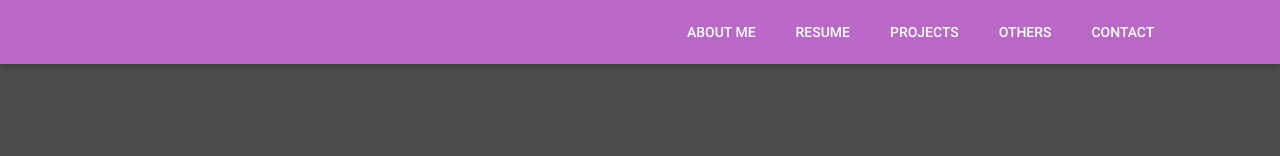
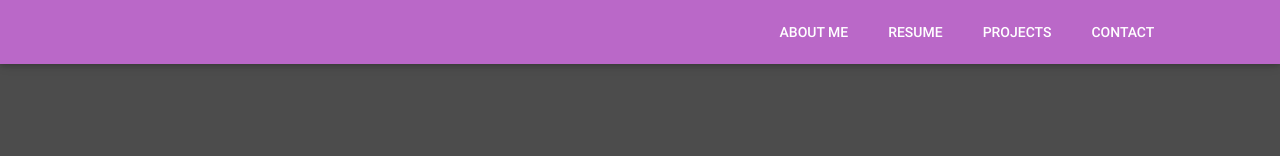
Before and after one commit to loteresa2/loteresa2.github.io, a plain HTML site: page index.html in a window 1280 px wide. Shown: the top 156 px of the page. Drawn offline with nearby package versions, Linux system fonts and the light colour scheme.

Commit message:
removed others

```diff
--- a/index.html
+++ b/index.html
@@ -48,7 +48,7 @@
                   <li><a href="#about">About Me</a></li>
                   <li><a href="#resume">Resume</a></li>
                   <li><a href="#portfolio">Projects</a></li>
-                  <li><a href="#testimonial">Others</a></li>
+                  <!--<li><a href="#testimonial">Others</a></li>-->
                   <li><a href="#footer">Contact</a></li>
                 </ul>
                 <!-- For Mobile View -->
@@ -56,7 +56,7 @@
                   <li><a href="#about">About Me</a></li>
                   <li><a href="#resume">Resume</a></li>
                   <li><a href="#portfolio">Projects</a></li>
-                  <li><a href="#testimonial">Others</a></li>
+                  <!--<li><a href="#testimonial">Others</a></li>-->
                   <li><a href="#footer">Contact</a></li>
                 </ul>
                 <a href="#" data-activates="slide-out" class="button-collapse"><i class="mdi-navigation-menu"></i></a>
```
